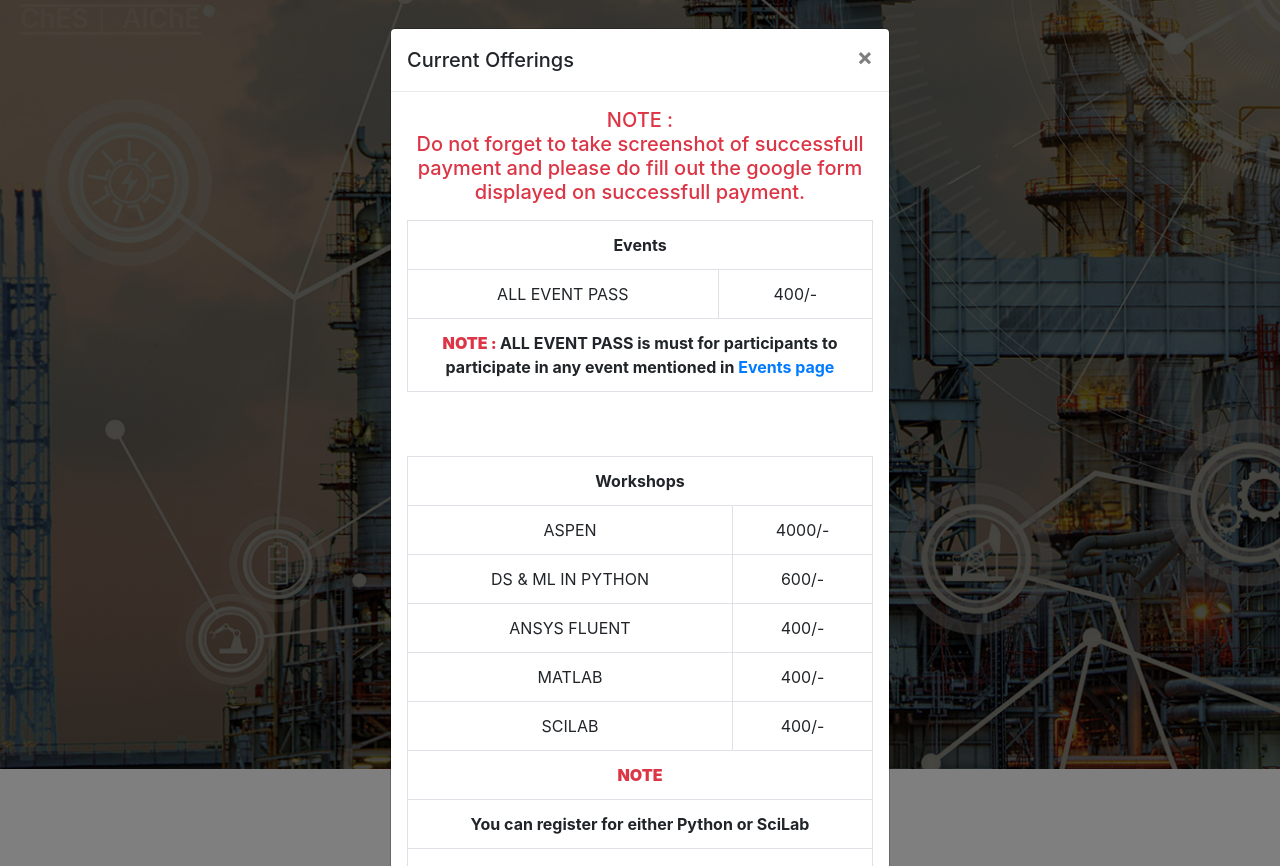
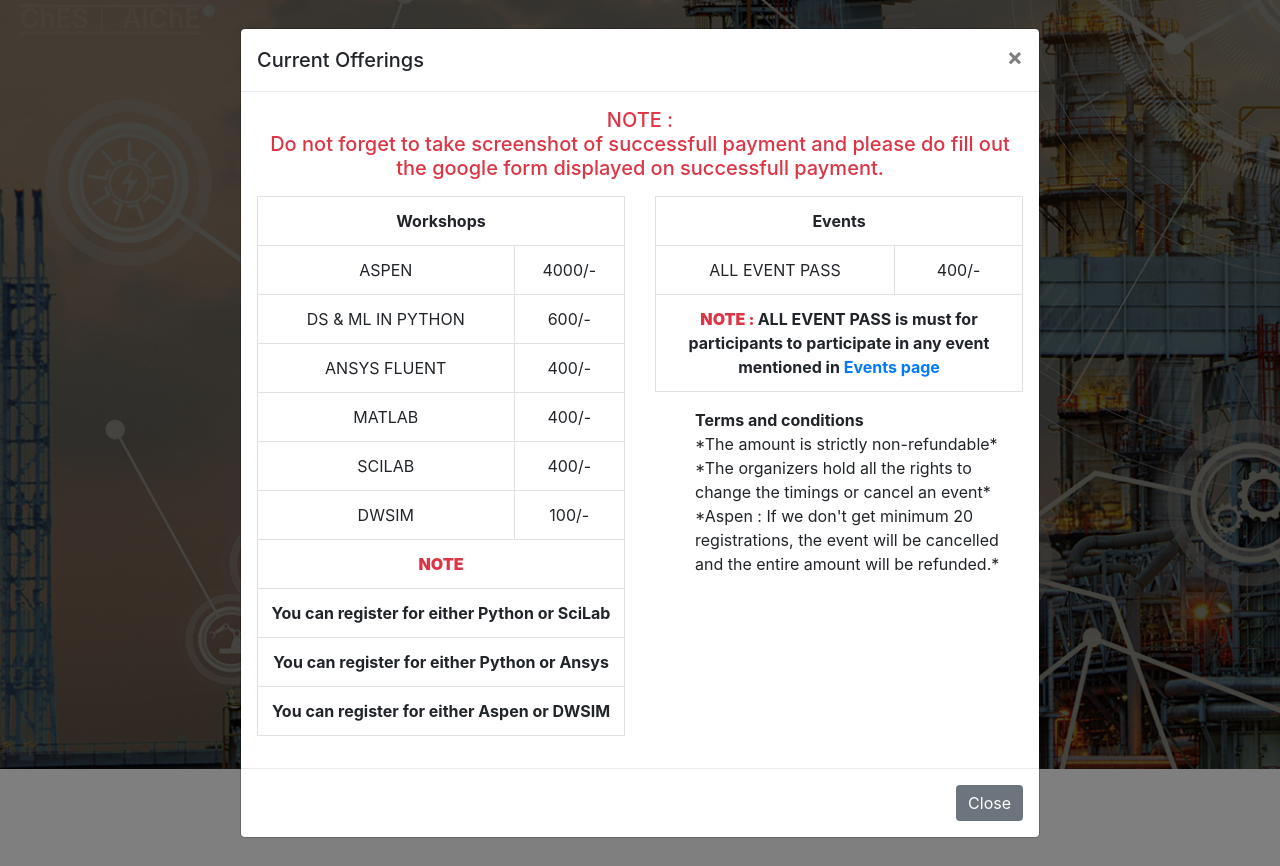
Before and after one commit to FerociousCentaur/ChemPlus_BackEnd, a Django app: page /payments/ in a window 1280 px wide. Run offline with Django 3.2, Linux system fonts and the light colour scheme; some libraries are stand-ins or nearby versions; some web fonts are replaced.

Commit message:
added dwsim

```diff
--- a/ChemID/forms.py
+++ b/ChemID/forms.py
@@ -81,6 +81,7 @@ class programRegister(forms.Form):
             ("SciLab", "SciLab"),
             ("Matlab", "Matlab"),
             ("Aspen", "Aspen"),
+            ("DWSIM", "DWSIM"),
         )
     programs = forms.MultipleChoiceField(widget=forms.SelectMultiple(attrs={'class':"selectpicker form-control",'data-selected-text-format':"count", 'OnChange':'myFunction();'}),
                                          choices=OPTIONS, required=True)
--- a/ChemID/models.py
+++ b/ChemID/models.py
@@ -51,6 +51,7 @@ class Spectator(models.Model):
     is_scilab = models.BooleanField(default=False)
     is_matlab = models.BooleanField(default=False)
     is_aspen = models.BooleanField(default=False)
+    is_dwsim = models.BooleanField(default=False)
 
 
 
--- a/ChemID/templates/Paymentmail.html
+++ b/ChemID/templates/Paymentmail.html
@@ -6,17 +6,17 @@
     <title>Chemplus IITM</title>
 </head>
 <body>
-<p style='text-align:center;font-weight:bold;font-size:20px;'>Thanks you {{Pname}}({{uid}}) for registering for <b>{% for i in message.0 %}{{i}},{% endfor %}</b></p>
+<p style='text-align:center;font-weight:bold;font-size:20px;'>Thank you {{Pname}}({{uid}}) for registering for <b>{% for i in message.0 %}{{i}},{% endfor %}</b></p>
   <b>Your Transaction details -</b><br>
   <b>TxnID : {{message.1}}</b><br>
    <b>Txn Amount : {{message.2}}</b><br>
 <b><strong  style="color:red;">Make a note:</strong> Please do not forget to fill the <a href="https://docs.google.com/forms/d/e/1FAIpQLSdZG01VJQkZMMzWr_W1_E2zqWeGDllg-EqUlZQq6k30nHnkUQ/viewform">google form</a></b></br>
-<b>For any queries do not reply back.Contact the corresponding co-ordinator.</b><br>
+<br><b>For any queries do not reply back.Contact the corresponding co-ordinator.</b><br>
 
 
   <b><strong>Regards,</strong></b><br>
  <b><strong>Team Chemplus</strong></b>
-<div style='font-size:50px;font-weight:bold;'><span><img width='50px' style='vertical-align:middle' src='https://ches.iitm.ac.in/chemplus/2021/images/logo.png' alt='logo'><font style='margin:10px;margin-top:20px;font-family:sans-serif;'>Chem+</font></span></div>
+<div style='font-size:50px;font-weight:bold;'><span><img width='50px' style='vertical-align:middle' src='https://che.iitm.ac.in/~chemplus2021/images/favicon.png' alt='logo'><font style='margin:10px;margin-top:20px;font-family:sans-serif;'>Chem+</font></span></div>
 
 </body>
 </html>
--- a/ChemID/templates/mail_template.html
+++ b/ChemID/templates/mail_template.html
@@ -16,7 +16,7 @@
 
   <b><strong>Regards,</strong></b><br>
  <b><strong>Team Chemplus</strong></b>
-<div style='font-size:50px;font-weight:bold;'><span><img width='50px' style='vertical-align:middle' src='https://ches.iitm.ac.in/chemplus/2021/images/logo.png' alt='logo'><font style='margin:10px;margin-top:20px;font-family:sans-serif;'>Chem+</font></span></div>
+<div style='font-size:50px;font-weight:bold;'><span><img width='50px' style='vertical-align:middle' src='https://che.iitm.ac.in/~chemplus2021/images/favicon.png' alt='logo'><font style='margin:10px;margin-top:20px;font-family:sans-serif;'>Chem+</font></span></div>
 
 </body>
 </html>
--- a/ChemID/templates/otp.html
+++ b/ChemID/templates/otp.html
@@ -7,6 +7,6 @@
 <body>
     <p style='text-align:center;font-weight:bold;font-size:20px;'>Hi {{name}} !! <br> You are just steps away from being an invaluable part of the ChemPlus family!! Enter the given OTP to verify your email</p>
 <h1 style='text-align:center;color:#161251;padding:30px;'><span style='padding:30px;background-color:#f9925a;border-radius:20px;font-family:sans-serif;'><b>{{otp}} </b></span></h1>
-<div style='font-size:50px;font-weight:bold;'><span><img width='50px' style='vertical-align:middle' src='https://ches.iitm.ac.in/chemplus/2021/images/logo.png' alt='logo'><font style='margin:10px;margin-top:20px;font-family:sans-serif;'>Chem+</font></span></div>
+<div style='font-size:50px;font-weight:bold;'><span><img width='50px' style='vertical-align:middle' src='https://che.iitm.ac.in/~chemplus2021/images/favicon.png' alt='logo'><font style='margin:10px;margin-top:20px;font-family:sans-serif;'>Chem+</font></span></div>
 </body>
 </html>
--- a/ChemID/templates/paymentspage.html
+++ b/ChemID/templates/paymentspage.html
@@ -43,7 +43,7 @@
 <body>
 
 <div class="modal fade" id="exampleModalCenter" tabindex="-1" role="dialog" aria-labelledby="exampleModalCenterTitle" aria-hidden="true">
-  <div class="modal-dialog modal-dialog-centered" role="document">
+  <div class="modal-dialog modal-lg modal-dialog-centered" role="document">
     <div class="modal-content">
       <div class="modal-header">
         <h5 class="modal-title" id="exampleModalCenterTitle">Current Offerings</h5>
@@ -52,13 +52,10 @@
         </button>
       </div>
       <div class="modal-body">
-          <table class="table table-bordered text-center">
-              <h5 class="text-danger text-center">NOTE : <p>Do not forget to take screenshot of successfull payment and please do fill out the google form displayed on successfull payment. </p></h5>
-              <th  colspan="2">Events</th>
-              <tr><td>ALL EVENT PASS</td><td>400/-</td></tr>
-              <th  colspan="2"><strong class="text-danger">NOTE : </strong>ALL EVENT PASS is must for participants to participate in any event mentioned in <a href="https://che.iitm.ac.in/~chemplus2021/events.html">Events page</a></th>
-          </table><br><br>
+                        <h5 class="text-danger text-center">NOTE : <p>Do not forget to take screenshot of successfull payment and please do fill out the google form displayed on successfull payment. </p></h5>
 
+          <div class="row">
+            <div class="col-md-6">
           <table class="table table-bordered text-center">
               <th  colspan="2">Workshops</th>
               <tr><td>ASPEN</td><td>4000/-</td></tr>
@@ -66,17 +63,28 @@
               <tr><td>ANSYS FLUENT</td><td>400/-</td></tr>
               <tr><td>MATLAB</td><td>400/-</td></tr>
               <tr><td>SCILAB</td><td>400/-</td></tr>
+              <tr><td>DWSIM</td><td>100/-</td></tr>
               <th  colspan="2"><strong class="text-danger">NOTE</strong>
               <tr><td colspan="2"><b> You can register for either Python or SciLab</b></td></tr>
                   <tr><td colspan="2"> <b>You can register for either Python or Ansys</b></td></tr>
+              <tr><td colspan="2"> <b>You can register for either Aspen or DWSIM</b></td></tr>
 
+          </table></div>
+              <div class="col-md-6">
+          <table class="table table-bordered text-center">
+              <th  colspan="2">Events</th>
+              <tr><td>ALL EVENT PASS</td><td>400/-</td></tr>
+              <th  colspan="2"><strong class="text-danger">NOTE : </strong>ALL EVENT PASS is must for participants to participate in any event mentioned in <a href="https://che.iitm.ac.in/~chemplus2021/events.html">Events page</a></th>
           </table>
-        <ul style="list-style-type: none;">
+                  <ul style="list-style-type: none;">
                 <li><strong>Terms and conditions</strong></li>
                 <li>*The amount is strictly non-refundable*</li>
                 <li>*The organizers hold all the rights to change the timings or cancel an event*</li>
                 <li>*Aspen : If we don't get minimum 20 registrations, the event will be cancelled and the entire amount will be refunded.*</li>
         </ul>
+              </div>
+              </div>
+
 
       </div>
       <div class="modal-footer">
@@ -217,7 +225,7 @@
 <script type='text/javascript'>
 
 
-var dict = {'All events pass':'400', 'Ansys':'400', 'Python':'600', 'SciLab':'400', 'Matlab':'400', 'Aspen':'4000'}
+var dict = {'All events pass':'400', 'Ansys':'400', 'Python':'600', 'SciLab':'400', 'Matlab':'400', 'Aspen':'4000', 'DWSIM':'100'}
 function myFunction() {
 
 var selected = [];
--- a/ChemID/views.py
+++ b/ChemID/views.py
@@ -176,6 +176,9 @@ def payment_request(request):
                 elif "Python" in choices and "Ansys" in choices:
                     error = "Register either for Python or for Ansys."
                     return render(request, 'paymentspage.html', {'error': error, 'form': form, 'typ': 'warning'})
+                elif "Aspen" in choices and "DWSIM" in choices:
+                    error = "Register either for DWSIM or for Aspen."
+                    return render(request, 'paymentspage.html', {'error': error, 'form': form, 'typ': 'warning'})
                 #print(choices)
                 for i in choices:
                     if i=='All events pass':
@@ -222,7 +225,20 @@ def payment_request(request):
                         if usr_details.is_aspen:
                             error = f"You have already registered for {i}. We don't charge twice"
                             return render(request, 'paymentspage.html', {'error': error, 'form': form, 'typ': 'warning'})
+                        if usr_details.is_dwsim:
+                            error = f"You have already registered for DWSIM and you can register either for DWSIM or Aspen.Contact us if you have any issues"
+                            return render(request, 'paymentspage.html',
+                                          {'error': error, 'form': form, 'typ': 'warning'})
                         amount += settings.AMT_ASPEN
+                    elif i=='DWSIM':
+                        if usr_details.is_dwsim:
+                            error = f"You have already registered for {i}. We don't charge twice"
+                            return render(request, 'paymentspage.html', {'error': error, 'form': form, 'typ': 'warning'})
+                        if usr_details.is_aspen:
+                            error = f"You have already registered for Aspen and you can register either for DWSIM or Aspen.Contact us if you have any issues"
+                            return render(request, 'paymentspage.html',
+                                          {'error': error, 'form': form, 'typ': 'warning'})
+                        amount += settings.AMT_DWSIM
                 #print(amount)
                 msg = GetMessage().message(oid, amount, chem_id, mail, fname, mnumber)
                 #print(msg)
@@ -433,6 +449,8 @@ def server_to_server(request):
                             usr_details.is_matlab = True
                         elif i == 'Aspen':
                             usr_details.is_aspen = True
+                        elif i == 'DWSIM':
+                            usr_details.is_dwsim = True
                     usr_details.save()
                     transac.was_success = True
                     # sub = ['Payment Successfull', chem_id]
@@ -461,7 +479,7 @@ def server_to_server(request):
                     chem_id = transac.owner.chem_id
                     reg_for = eval(transac.registered_for)
                     usr_details = Spectator.objects.filter(chem_id=chem_id)[0]
-                    sub = ['Payment Successfull', chem_id]
+                    sub = ['Payment successful', chem_id]
                     body = [reg_for, txnid, amnt]
                     mailer([usr_details.email], usr_details.first_name, 'Paymentmail.html', sub, body)
                 #return render(request, 'afterPayment.html', {'error': [msgs], 'typ':typ, 'txnid':txnid})
```
Also changed, not shown: ChemID/management/commands/check_status.py (+5 -3 lines), 1 other file.
